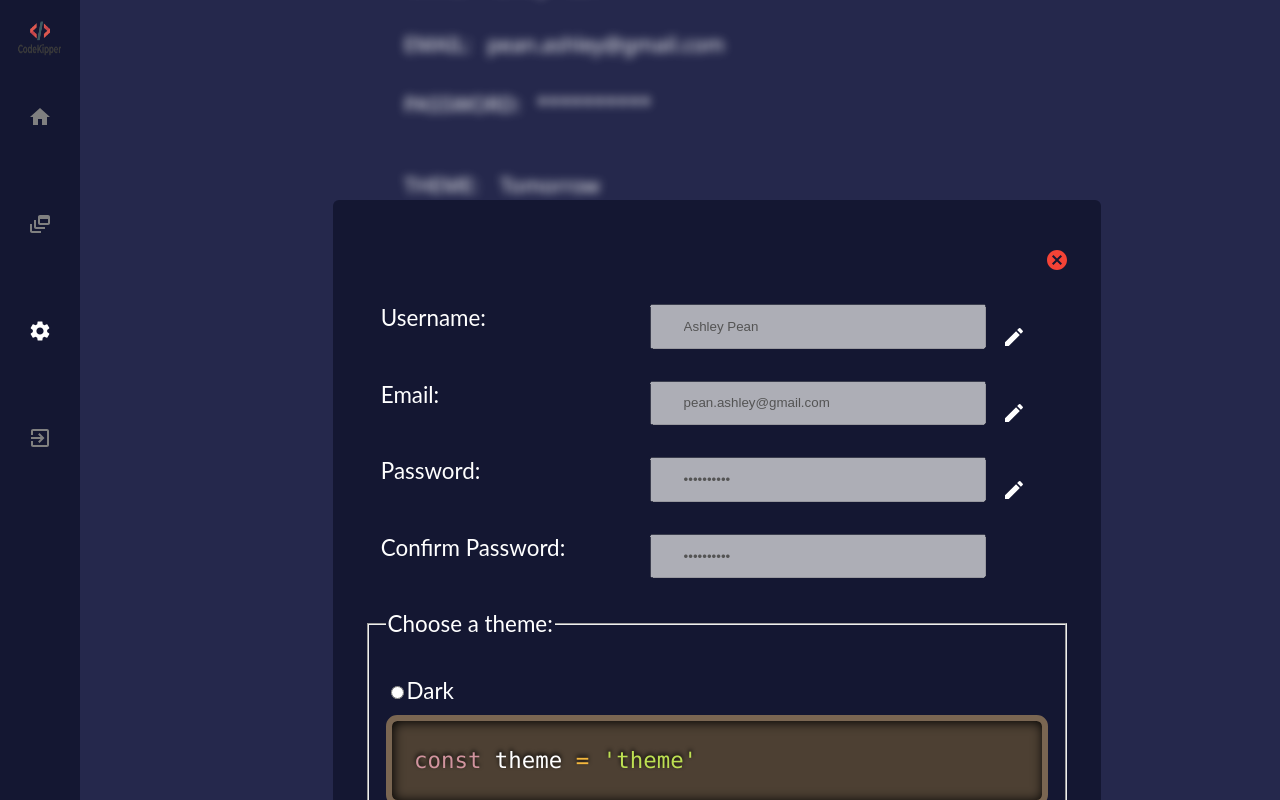
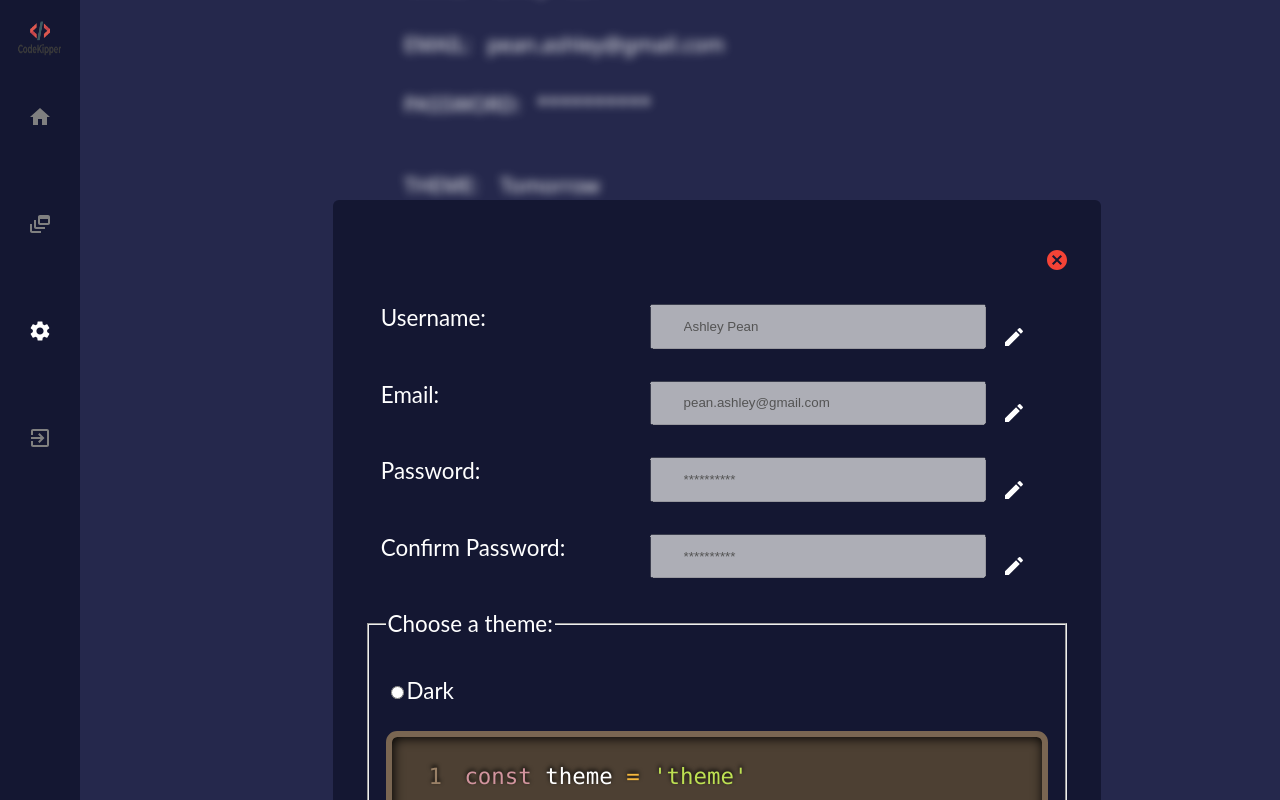
Before and after one commit to joshrobertsv2/code-kipper, a React (Create React App) app in the folder client/: page /settings in a window 1280 px wide. Both pictures are taken after a click on the button "Edit Account Info". Shown: the part 145-945 px from the top of the page. Built offline with nearby package versions, Linux system fonts and the light colour scheme.

Commit message:
removed unecessary references to the theme

```diff
--- a/client/src/components/Code.jsx
+++ b/client/src/components/Code.jsx
@@ -1,9 +1,11 @@
 import React from "react"
+import { connect } from 'react-redux'
 import { Prism as SyntaxHighlighter } from 'react-syntax-highlighter'
 import { dark, coy, okaidia, twilight, tomorrow, solarizedlight } from 'react-syntax-highlighter/dist/esm/styles/prism'
 
 
-const CodeBlock = ({ code, language, theme }) => {
+const CodeBlock = ({ code, language, theme, themeOverride }) => {
+  console.log(themeOverride)
   const themeOpts = {
     'Dark': dark,
     'Coy': coy,
@@ -14,7 +16,7 @@ const CodeBlock = ({ code, language, theme }) => {
   }
   return (
     <div style={styling}>
-      <SyntaxHighlighter language={language.toLowerCase()} style={themeOpts[theme]} showLineNumbers={true} wrapLines={true} wrapLongLines={true} data-src="myfile.js" data-download-link>
+      <SyntaxHighlighter language={language.toLowerCase()} style={themeOpts[themeOverride] || themeOpts[theme]} showLineNumbers={true} wrapLines={true} wrapLongLines={true} data-src="myfile.js" data-download-link>
       {code}
      </SyntaxHighlighter>
     </div>
@@ -30,6 +32,12 @@ const styling = {
   margin: '1rem 0',
 }
 
+const mapStateToProps = (state) => ({
+  theme: state.user.theme,
+})
 
 
-export default CodeBlock
+
+
+
+export default connect(mapStateToProps, null)(CodeBlock)
--- a/client/src/components/Settings/Modal/Modal.jsx
+++ b/client/src/components/Settings/Modal/Modal.jsx
@@ -6,20 +6,13 @@ import CancelIcon from '@material-ui/icons/Cancel'
 import EditIcon from '@material-ui/icons/Edit'
 import Chip from '@material-ui/core/Chip'
 import { Button } from '@material-ui/core'
-import { Prism as SyntaxHighlighter } from 'react-syntax-highlighter'
-import { dark, coy, okaidia, twilight, tomorrow, solarizedlight } from 'react-syntax-highlighter/dist/esm/styles/prism'
 import { v4 as uuidv4 } from 'uuid'
 import { connect } from 'react-redux'
 import * as actions from '../../../redux/actions/actions'
+import CodeBlock from '../../Code'
 
- const Modal = ({ modalOpen, toggleModal, userInfo, changeSettings }) => {
-   console.log(userInfo)
-  const classStyles = makeStyles(extraStyles)()
-  const usernameRef = useRef(userInfo.name)
-  const emailRef = useRef(userInfo.email)
-  const password1Ref = useRef(userInfo.password)
-  const password2Ref = useRef(userInfo.password)
-
+ const Modal = ({ toggleModal, userInfo, changeSettings }) => {
+  const classStyles = makeStyles(styles.materialStyles)()
   const [editState, changeEditState] = useState({
     username: {value: userInfo.name, disabled: true,},
     email: {value: userInfo.email, disabled: true,},
@@ -28,12 +21,16 @@ import * as actions from '../../../redux/actions/actions'
     theme: userInfo.theme,
     interests: userInfo.interests
   })
-  const [interestsText, setInterestsText] = useState('')
 
-  const codeSnippet =
-  `const theme = 'theme'`
+  const usernameRef = useRef(userInfo.name)
+  const emailRef = useRef(userInfo.email)
+  const password1Ref = useRef(userInfo.password)
+  const password2Ref = useRef(userInfo.password)
 
-  const themeOptions = [dark, coy, okaidia, twilight, tomorrow, solarizedlight]
+  const labels = ['Username:', 'Email:', 'Password:', 'Confirm Password:']
+  const refList = [usernameRef, emailRef, password1Ref, password2Ref ]
+  const idList = ['username', 'email', 'password1', 'password2']
+  const editList = ['username', 'email', 'password', 'password']
   const themeStrings = ['Dark', 'Coy', 'Okaidia', 'Twilight', 'Tomorrow', 'Solarized Light']
 
   const toggleEditStatus = async (property) => {
@@ -49,94 +46,54 @@ import * as actions from '../../../redux/actions/actions'
 
   const editValue = async (property, ref) => {
     await changeEditState({...editState, [property]: {...editState[property],value: ref.current.value}})
-
-    const Property2 = property.charAt(0).toUpperCase() + property.slice(1)
-    //changeUserInfo({...userInfo, [property]: {...userInfo[Property2],value: ref.current.value}})
   }
 
   const changeTheme = async (e) => {
     await changeEditState({...editState, theme: e.target.value})
-    //changeUserInfo({...userInfo, Theme: e.target.value})
   }
 
   const stopEditing = async () => {
-    await changeEditState({
-      username: {value: '', disabled: true,},
-      email: {value: '', disabled: true,},
-      password1: {value: '', disabled: true,},
-      password2: {value: '', disabled: true,}
-    })
-
     toggleModal(false)
   }
 
   const handleInterestsInput = async (e) => {
-    const text = e.target?.value
+    const interestsText = e.target?.value
 
-    await setInterestsText(text)
-
-    if(e.target.value.includes(',') || e.target.value.includes(' ')) {
-      const newInterestsText = interestsText.slice(0, interestsText.length)
-
-      const interestsArr = userInfo.interests
-      interestsArr.push(newInterestsText)
-
-      await changeEditState({...editState, interests: interestsArr})
-
-      setInterestsText('')
+    if(interestsText.includes(',') || interestsText.includes(' ')) {
+      const newInterest = interestsText.slice(0, interestsText.length - 1)
+      await changeEditState({...editState, interests: [...editState.interests, newInterest]})
       e.target.value = ''
     }
   }
 
   const deleteInterest = (idx) => {
     const newInterests = userInfo.interests
-    newInterests.splice(idx, 1)
-    changeEditState({...editState, editState: newInterests})
+    changeEditState({...editState, editState: newInterests.splice(idx, 1) })
   }
 
   const updateSettings = async (e) => {
     e.preventDefault()
-
     changeSettings({...userInfo, ...editState})
-
-    // await changeUserInfo({
-    //   ...userInfo,
-    //   Name: editState.username.value,
-    //   Password: editState.password1.value,
-    //   Email: editState.email.value,
-    //   Theme: editState.theme,
-    //   Interests: editState.interests
-    // })
     toggleModal(false)
   }
 
 
-  const portal = ReactDOM.createPortal(
+  return ReactDOM.createPortal(
     <styles.Container onSubmit={e => e.preventDefault()}>
       <CancelIcon color="error" className={classStyles.cancel} onClick={stopEditing}/>
 
-      <styles.InputContainer>
-        <styles.Label htmlFor="username">Username: </styles.Label>
-        <styles.InputField id="username" ref={usernameRef} disabled={editState.username.disabled} onChange={(e) => editValue('username', usernameRef)} value={editState.username.value}/>
-        <EditIcon className={classStyles.edit} onClick={(e) => toggleEditStatus('username')}/>
-      </styles.InputContainer>
-
-      <styles.InputContainer>
-        <styles.Label htmlFor="email">Email: </styles.Label>
-        <styles.InputField type="email" id="email" ref={emailRef} disabled={editState.email.disabled} onChange={(e) => editValue('email', emailRef)} value={editState.email.value}/>
-        <EditIcon className={classStyles.edit} onClick={(e) => toggleEditStatus('email')}/>
-      </styles.InputContainer>
-
-      <styles.InputContainer>
-        <styles.Label htmlFor="password1">Password: </styles.Label>
-        <styles.InputField type="password" id="password1" ref={password1Ref} disabled={editState.password1.disabled} onChange={(e) => editValue('password1', password1Ref)} value={editState.password1.value}/>
-        <EditIcon className={classStyles.edit} onClick={(e) => toggleEditStatus('password')}/>
-      </styles.InputContainer>
-
-      <styles.InputContainer>
-        <styles.Label htmlFor="password2">Confirm Password: </styles.Label>
-        <styles.InputField type="password" id="password2" ref={password2Ref} disabled={editState.password2.disabled} onChange={(e) => editValue('password2', password2Ref)} value={editState.password1.value}/>
-      </styles.InputContainer>
+      {labels.map((el, idx) => {
+        const currLabel = labels[idx], currId = idList[idx], currRef = refList[idx], currEdit = editList[idx]
+        return (
+        <styles.InputContainer key={idx}>
+          <styles.Label htmlFor={currLabel}>{currLabel}</styles.Label>
+          <styles.InputField type="text" id={currLabel} ref={currRef} value={editState[currId].value}
+            disabled={editState[currId].disabled} onChange={(e) => editValue(currId, currRef)}
+            />
+          <EditIcon className={classStyles.edit} onClick={(e) => toggleEditStatus(currEdit)}/>
+        </styles.InputContainer>
+        )
+      })}
 
 
       <fieldset onChange={changeTheme} value={editState.theme}>
@@ -145,85 +102,33 @@ import * as actions from '../../../redux/actions/actions'
           <styles.ThemeContainer key={uuidv4()}>
             <input type="radio" name="theme" id={currTheme} value={currTheme} defaultChecked={editState.theme === currTheme}/>
             <label htmlFor={currTheme}>{currTheme}</label>
-            <SyntaxHighlighter language="javascript" style={themeOptions[idx]}>
-              {codeSnippet}
-            </SyntaxHighlighter>
+            <CodeBlock code="const theme = 'theme'" language="javascript" themeOverride={currTheme}/>
           </styles.ThemeContainer>
         ))}
       </fieldset>
 
-
-
-      <div style={extraStyles2.interests}>
+      <styles.InterestsContainer>
         <div>
           <styles.InterestsLabel htmlFor="interests">Interests: </styles.InterestsLabel>
           <styles.InterestsInput id="interests" onChange={handleInterestsInput}/>
         </div>
 
         <div>
-          {userInfo.interests.map((el, idx) => (
+          {editState.interests.map((el, idx) => (
             <Chip key={uuidv4()} label={el} color="primary" onDelete={(e) => deleteInterest(idx)} className={classStyles.chip}/>
           ))}
         </div>
-
-      </div>
+      </styles.InterestsContainer>
 
       <Button className={classStyles.cancelChanges} onClick={stopEditing}>Cancel Changes</Button>
       <Button className={classStyles.saveChanges} type="submit" onClick={updateSettings}>Save Changes</Button>
     </styles.Container>
   , document.querySelector('#portal'))
-
-
-
-  return modalOpen? portal : null
 }
 
 
-const extraStyles2 = {
-  interests: {
-    display: 'flex',
-    flexDirection: 'column',
-    flexWrap: 'wrap',
-    justifyContent: 'center',
-    alignItems: 'center'
-  },
-}
-
-
-const extraStyles = {
-  cancel: {
-    alignSelf: 'flex-end',
-  },
-  edit: {
-    alignSelf: 'flex-end',
-    justifySelf: 'flex-end',
-    color: 'white',
-  },
-  cancelChanges: {
-    background: 'gray',
-    color: 'white',
-    padding: '1rem',
-    width: '30%',
-    display: 'flex',
-    margin: 'auto',
-  },
-  saveChanges: {
-    background: 'green',
-    color: 'white',
-    padding: '1rem',
-    width: '30%',
-    display: 'flex',
-    margin: 'auto',
-  },
-  chip: {
-    margin: '.3rem',
-    fontSize: '1.2rem',
-    padding: '.3rem'
-  }
-}
-
 const mapStateToProps = (state) => ({
-
+  userInfo: state.user
 })
 
 const mapDispatchToProps = (dispatch) => ({
--- a/client/src/components/Settings/Modal/Modal.styles.js
+++ b/client/src/components/Settings/Modal/Modal.styles.js
@@ -1,4 +1,47 @@
 import styled from 'styled-components'
+
+export const extraStyles = {
+  interests: {
+    display: 'flex',
+    flexDirection: 'column',
+    flexWrap: 'wrap',
+    justifyContent: 'center',
+    alignItems: 'center'
+  },
+}
+
+
+export const materialStyles = {
+  cancel: {
+    alignSelf: 'flex-end',
+  },
+  edit: {
+    alignSelf: 'flex-end',
+    justifySelf: 'flex-end',
+    color: 'white',
+  },
+  cancelChanges: {
+    background: 'gray',
+    color: 'white',
+    padding: '1rem',
+    width: '30%',
+    display: 'flex',
+    margin: 'auto',
+  },
+  saveChanges: {
+    background: 'green',
+    color: 'white',
+    padding: '1rem',
+    width: '30%',
+    display: 'flex',
+    margin: 'auto',
+  },
+  chip: {
+    margin: '.3rem',
+    fontSize: '1.2rem',
+    padding: '.3rem'
+  }
+}
 
 export const Container = styled.form`
   display: flex;
@@ -41,6 +84,14 @@ export const ThemeContainer = styled.div`
   margin: 2rem 0;`
 ThemeContainer.displayName = 'ThemeContainer'
 
+export const InterestsContainer = styled.div`
+  display: 'flex';
+  flex-direction: 'column';
+  flex-wrap: 'wrap';
+  justify-content: 'center';
+  align-items: 'center';`
+InterestsContainer.displayName = 'InterestsContainer'
+
 export const InterestsLabel = styled.label`
   display: inline-flex;
   margin: 3rem 1rem 2rem;`
--- a/client/src/components/Settings/Settings.jsx
+++ b/client/src/components/Settings/Settings.jsx
@@ -18,7 +18,7 @@ const Settings = ({userInfo, changeUserInfo}) => {
   const settings = ['name', 'email', 'password']
   return (
     <>
-      <Modal modalOpen={modalOpen} toggleModal={toggleModal} userInfo={userInfo} changeUserInfo={changeUserInfo}/>
+      {modalOpen? <Modal toggleModal={toggleModal} />: null}
       <Sidebar />
 
       <Header modalOpen={modalOpen} />
@@ -36,7 +36,7 @@ const Settings = ({userInfo, changeUserInfo}) => {
           <styles.Property style={{alignSelf: 'center'}}>THEME: </styles.Property>
           <styles.ThemeContainer>
             <styles.Value>{userInfo.theme}</styles.Value>
-            <Code code="const snippet = 'snippet'" language="javascript" theme={userInfo.theme}/>
+            <Code code="const snippet = 'snippet'" language="javascript" />
           </styles.ThemeContainer>
         </div>
 
```
Also changed, not shown: client/src/components/AddSnippetModal/Modal.jsx (+3 -5 lines), client/src/components/Home/Home.jsx (+3 -4 lines), client/src/components/Home/PostsContainer/PostsContainer.jsx (+2 -13 lines).
